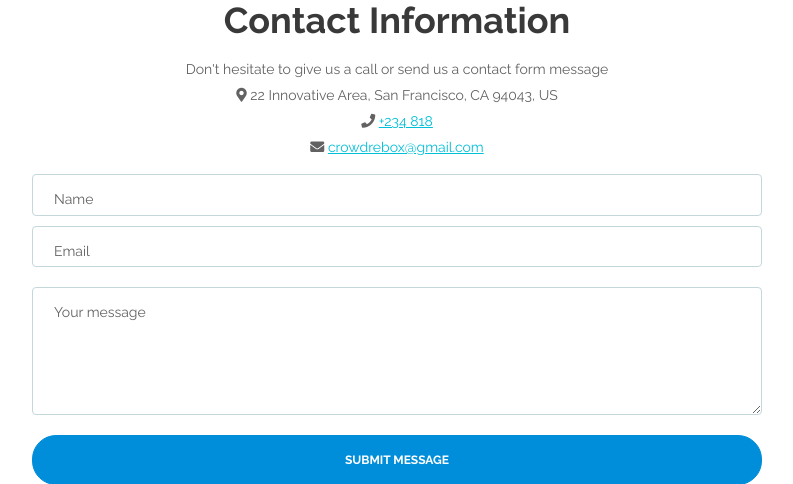
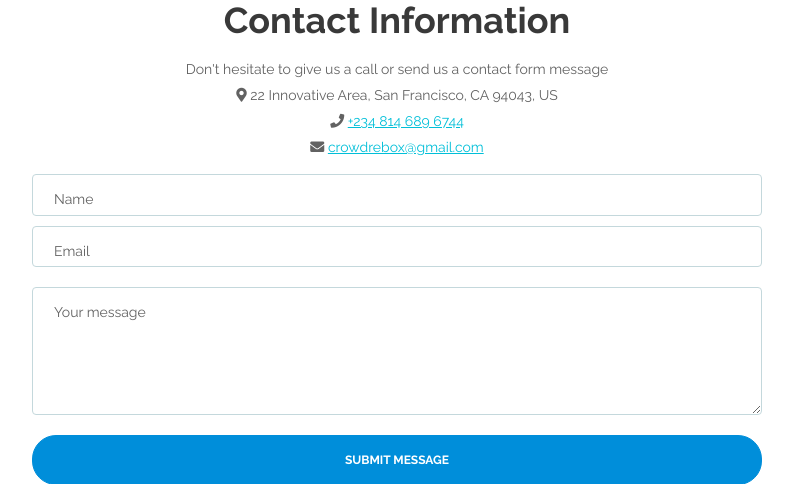
Before and after one commit to khollinzx/rebox, a PHP site: page /contact-us.php in a window 1280 px wide. Shown: the part 450-934 px from the top of the page, without its empty margins (243-1036 px from the left). Run offline with PHP 8.4, Linux system fonts and the light colour scheme; some libraries are stand-ins or nearby versions.

Commit message:
repushing the edited pages

```diff
--- a/contact-us.php
+++ b/contact-us.php
@@ -33,7 +33,7 @@ include(ROOT_PATH . 'inc/landingPageNavbar.php');
                 <ul class="list-unstyled li-space-lg">
                     <li class="address">Don't hesitate to give us a call or send us a contact form message</li>
                     <li><i class="fas fa-map-marker-alt"></i> 22 Innovative Area, San Francisco, CA 94043, US</li>
-                    <li><i class="fas fa-phone"></i> <a class="turquoise" href="tel:"> +234 818 </a></li>
+                    <li><i class="fas fa-phone"></i> <a class="turquoise" href="tel:"> +234 814 689 6744 </a></li>
                     <li><i class="fas fa-envelope"></i> <a class="turquoise" href="mailto:office@evolo.com"> crowdrebox@gmail.com</a></li>
                 </ul>
                 <form id="contactForm" data-toggle="validator" data-focus="false" novalidate="true">
--- a/login.php
+++ b/login.php
@@ -22,7 +22,7 @@ include(ROOT_PATH . 'inc/landingPageNavbar.php');
             <div class="col-md-2">
             </div> <!-- end of col -->
             <div class="col-md-8">
-                <h2>Login</h2>
+                <h2 style="color:#008eda">Login</h2>
                 <form class="ml-2 mr-3" id="requestForm" data-toggle="validator" data-focus="false" novalidate="true">
                     <div class="form-group">
                         <input type="email" class="form-control-input" id="email" name="email" required="" placeholder="Email Address">
```
